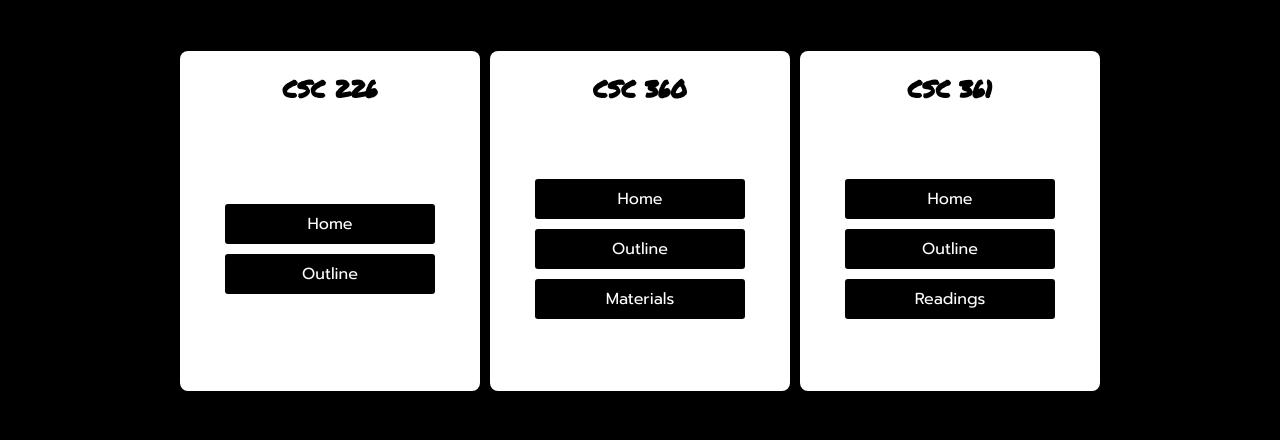
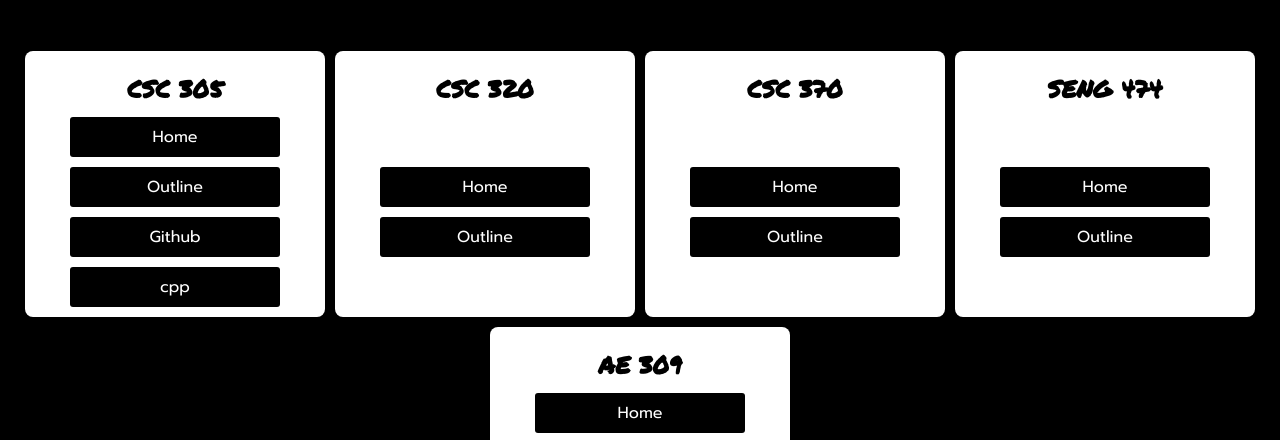
Before and after one commit to brendanml/uvic-links, a plain HTML site: page index.html in a window 1280 px wide. Shown: the part 76-516 px from the top of the page. Drawn offline with Linux system fonts and the light colour scheme.

Commit message:
Update index.html

```diff
--- a/index.html
+++ b/index.html
@@ -9,6 +9,8 @@
     <link rel="stylesheet" href="style.css">
     <script src="app.js" defer></script>
     <link rel="icon" type="image/png" href="./assets/favicon.png">
+    <link rel="mask-icon" href="./assets/favicon.png"
+ color="#000000">
 </head>
 
 <body>
@@ -22,42 +24,64 @@
         </div>
 
         <div id="course-cards">
-            <div id="first-card" class="card">
-                <h2 id="card-title">CSC 226</h2>
+            <div id="card" class="card">
+                <h2 id="card-title">CSC 305</h2>
                 <ul>
-                    <a href="https://bright.uvic.ca/d2l/home/226133">
+                    <a href="https://bright.uvic.ca/d2l/home/336116">
                         <li>Home</li>
                     </a>
-                    <a href="https://heat.csc.uvic.ca/coview/course/2023011/CSC226">
+                    <a href="http://heat.csc.uvic.ca/coview/course/2024011/CSC305">
+                        <li>Outline</li>
+                    </a>
+                    <a href="https://github.com/teseoch/CG-Spring-2024">
+                        <li>Github</li>
+                    </a>
+                    <a href="https://en.cppreference.com/w/">
+                        <li>cpp</li>
+                    </a>
+                </ul>
+            </div>
+            <div id="card" class="card">
+                <h2 id="card-title">CSC 320</h2>
+                <ul>
+                    <a href="https://bright.uvic.ca/d2l/home/336697">
+                        <li>Home</li>
+                    </a>
+                    <a href="https://heat.csc.uvic.ca/coview/course/2024011/CSC320">
                         <li>Outline</li>
                     </a>
                 </ul>
             </div>
-            <div id="first-card" class="card">
-                <h2 id="card-title">CSC 360</h2>
+            <div id="card" class="card">
+                <h2 id="card-title">CSC 370</h2>
                 <ul>
-                    <a href="https://bright.uvic.ca/d2l/home/268842">
+                    <a href="https://bright.uvic.ca/d2l/home/332747">
                         <li>Home</li>
                     </a>
-                    <a href="https://heat.csc.uvic.ca/coview/course/2023011/CSC360">
+                    <a href="https://heat.csc.uvic.ca/coview/course/2024011/CSC370">
                         <li>Outline</li>
-                    </a>
-                    <a href="https://uvic-my.sharepoint.com/personal/abdullah_uvic_ca/_layouts/15/onedrive.aspx?id=%2Fpersonal%2Fabdullah%5Fuvic%5Fca%2FDocuments%2FIntroduction%20to%20Operating%20Systems&ga=1">
-                        <li>Materials</li>
                     </a>
                 </ul>
             </div>
-            <div id="first-card" class="card">
-                <h2 id="card-title">CSC 361</h2>
+            <div id="card" class="card">
+                <h2 id="card-title">SENG 474</h2>
                 <ul>
-                    <a href="https://bright.uvic.ca/d2l/home/226230">
+                    <a href="https://bright.uvic.ca/d2l/home/338764">
                         <li>Home</li>
                     </a>
-                    <a href="https://heat.csc.uvic.ca/coview/course/2023011/CSC361">
+                    <a href="http://heat.csc.uvic.ca/coview/course/2024011/SENG474">
                         <li>Outline</li>
                     </a>
-                    <a href="https://bright.uvic.ca/d2l/le/content/226230/viewContent/2068774/View">
-                        <li>Readings</li>
+                </ul>
+            </div>
+            <div id="card" class="card">
+                <h2 id="card-title">AE 309</h2>
+                <ul>
+                    <a href="https://bright.uvic.ca/d2l/home/296534">
+                        <li>Home</li>
+                    </a>
+                    <a href="/Users/brendanlynch/Library/Mobile Documents/com~apple~CloudDocs/spring2024/AE309/AE 309 A01 20047 MLoria.pdf">
+                        <li>Outline</li>
                     </a>
                 </ul>
             </div>
```
